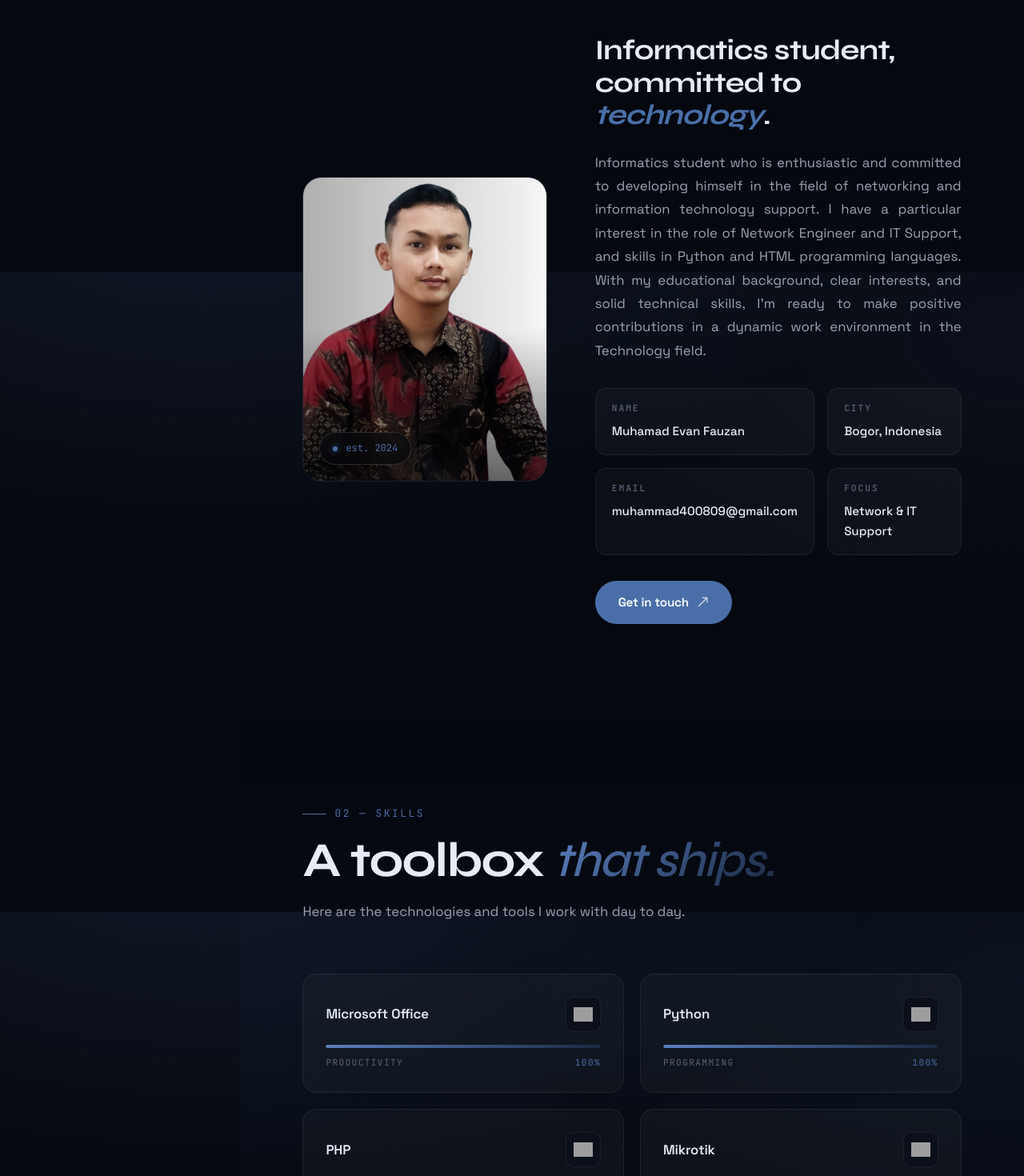
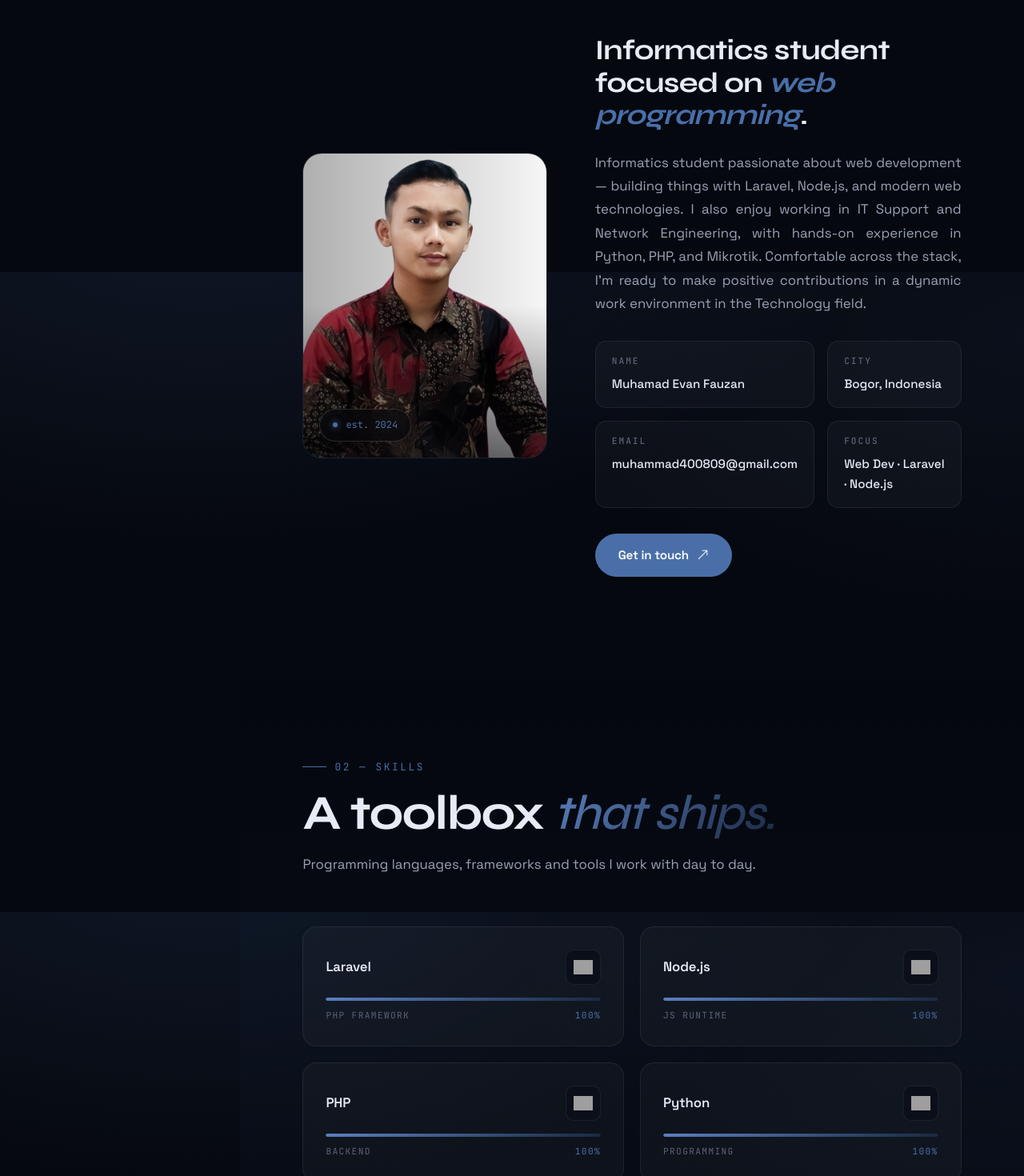
Before and after one commit to muhavan/muhavan.github.io, a React (Create React App) app in the folder frontend/: page / in a window 1280 px wide. Shown: the part 1260-2730 px from the top of the page at 80% size. Built offline with nearby package versions, Linux system fonts and the light colour scheme; grey boxes are pictures that could not be loaded.

Commit message:
auto-commit for 3fd6e453-234f-47b1-b77c-768c8e413c87

```diff
--- a/frontend/public/assets/css/style.css
+++ b/frontend/public/assets/css/style.css
@@ -532,12 +532,14 @@ h4 {
 
 #hero h1 .word {
   display: inline-block;
-  overflow: hidden;
   vertical-align: top;
+  padding: 0.05em 0.08em;
+  margin: -0.05em -0.08em;
 }
 #hero h1 .word span {
   display: inline-block;
-  transform: translateY(110%);
+  opacity: 0;
+  transform: translateY(40%);
   animation: rise 0.9s var(--easing) forwards;
 }
 #hero h1 .word:nth-child(1) span { animation-delay: 0.1s; }
@@ -546,6 +548,7 @@ h4 {
 
 @keyframes rise {
   to {
+    opacity: 1;
     transform: translateY(0);
   }
 }
--- a/frontend/public/index.html
+++ b/frontend/public/index.html
@@ -101,7 +101,7 @@
       </h1>
 
       <p data-testid="hero-subtitle">
-        I&rsquo;m <span class="typed" data-typed-items="Informatics Student, IT Support, Programmer, Website Enthusiast, Network Engineer"></span>
+        I&rsquo;m <span class="typed" data-typed-items="Web Developer, Laravel Developer, Node.js Developer, Programmer, IT Support, Network Engineer, Informatics Student"></span>
       </p>
 
       <div class="hero-cta">
@@ -122,7 +122,7 @@
     <!-- ======= Marquee strip ======= -->
     <div class="marquee" aria-hidden="true" data-testid="marquee">
       <div class="marquee-track">
-        <span>Web Developer</span><span>IT Support</span><span>Network Engineer</span><span>Programmer</span><span>Website Enthusiast</span><span>Web Developer</span><span>IT Support</span><span>Network Engineer</span><span>Programmer</span><span>Website Enthusiast</span>
+        <span>Web Developer</span><span>Laravel</span><span>Node.js</span><span>Programmer</span><span>IT Support</span><span>Network Engineer</span><span>Web Developer</span><span>Laravel</span><span>Node.js</span><span>Programmer</span><span>IT Support</span><span>Network Engineer</span>
       </div>
     </div>
 
@@ -141,8 +141,8 @@
         </div>
 
         <div class="about-content reveal" data-delay="1">
-          <h3>Informatics student, committed to <span style="color: var(--accent); font-style: italic;">technology</span>.</h3>
-          <p>Informatics student who is enthusiastic and committed to developing himself in the field of networking and information technology support. I have a particular interest in the role of Network Engineer and IT Support, and skills in Python and HTML programming languages. With my educational background, clear interests, and solid technical skills, I&rsquo;m ready to make positive contributions in a dynamic work environment in the Technology field.</p>
+          <h3>Informatics student focused on <span style="color: var(--accent); font-style: italic;">web programming</span>.</h3>
+          <p>Informatics student passionate about web development &mdash; building things with Laravel, Node.js, and modern web technologies. I also enjoy working in IT Support and Network Engineering, with hands-on experience in Python, PHP, and Mikrotik. Comfortable across the stack, I&rsquo;m ready to make positive contributions in a dynamic work environment in the Technology field.</p>
 
           <ul class="about-info" data-testid="about-info">
             <li>
@@ -159,7 +159,7 @@
             </li>
             <li>
               <strong>Focus</strong>
-              <span>Network &amp; IT Support</span>
+              <span>Web Dev · Laravel · Node.js</span>
             </li>
           </ul>
 
@@ -175,26 +175,26 @@
       <div class="section-title reveal">
         <div class="label">02 — Skills</div>
         <h2>A toolbox <span class="accent">that ships.</span></h2>
-        <p>Here are the technologies and tools I work with day to day.</p>
+        <p>Programming languages, frameworks and tools I work with day to day.</p>
       </div>
 
       <div class="skills-grid" data-testid="skills-grid">
-        <div class="skill-card reveal" data-testid="skill-msoffice" style="--skill-w: 100%;">
+        <div class="skill-card reveal" data-testid="skill-laravel" style="--skill-w: 100%;">
           <div class="skill-head">
-            <span class="skill-name">Microsoft Office</span>
-            <span class="skill-icon"><img src="https://api.iconify.design/logos:microsoft-icon.svg" alt="Microsoft Office"></span>
+            <span class="skill-name">Laravel</span>
+            <span class="skill-icon"><img src="https://api.iconify.design/logos:laravel.svg" alt="Laravel"></span>
           </div>
           <div class="skill-bar"><span></span></div>
-          <div class="skill-meta"><span>Productivity</span><span class="skill-pct">100%</span></div>
+          <div class="skill-meta"><span>PHP Framework</span><span class="skill-pct">100%</span></div>
         </div>
 
-        <div class="skill-card reveal" data-delay="1" data-testid="skill-python" style="--skill-w: 100%;">
+        <div class="skill-card reveal" data-delay="1" data-testid="skill-nodejs" style="--skill-w: 100%;">
           <div class="skill-head">
-            <span class="skill-name">Python</span>
-            <span class="skill-icon"><img src="https://api.iconify.design/logos:python.svg" alt="Python"></span>
+            <span class="skill-name">Node.js</span>
+            <span class="skill-icon"><img src="https://api.iconify.design/logos:nodejs-icon.svg" alt="Node.js"></span>
           </div>
           <div class="skill-bar"><span></span></div>
-          <div class="skill-meta"><span>Programming</span><span class="skill-pct">100%</span></div>
+          <div class="skill-meta"><span>JS Runtime</span><span class="skill-pct">100%</span></div>
         </div>
 
         <div class="skill-card reveal" data-delay="2" data-testid="skill-php" style="--skill-w: 100%;">
@@ -206,7 +206,52 @@
           <div class="skill-meta"><span>Backend</span><span class="skill-pct">100%</span></div>
         </div>
 
-        <div class="skill-card reveal" data-testid="skill-mikrotik" style="--skill-w: 100%;">
+        <div class="skill-card reveal" data-testid="skill-python" style="--skill-w: 100%;">
+          <div class="skill-head">
+            <span class="skill-name">Python</span>
+            <span class="skill-icon"><img src="https://api.iconify.design/logos:python.svg" alt="Python"></span>
+          </div>
+          <div class="skill-bar"><span></span></div>
+          <div class="skill-meta"><span>Programming</span><span class="skill-pct">100%</span></div>
+        </div>
+
+        <div class="skill-card reveal" data-delay="1" data-testid="skill-javascript" style="--skill-w: 100%;">
+          <div class="skill-head">
+            <span class="skill-name">JavaScript</span>
+            <span class="skill-icon"><img src="https://api.iconify.design/logos:javascript.svg" alt="JavaScript"></span>
+          </div>
+          <div class="skill-bar"><span></span></div>
+          <div class="skill-meta"><span>Web Programming</span><span class="skill-pct">100%</span></div>
+        </div>
+
+        <div class="skill-card reveal" data-delay="2" data-testid="skill-html" style="--skill-w: 100%;">
+          <div class="skill-head">
+            <span class="skill-name">HTML5</span>
+            <span class="skill-icon"><img src="https://api.iconify.design/logos:html-5.svg" alt="HTML5"></span>
+          </div>
+          <div class="skill-bar"><span></span></div>
+          <div class="skill-meta"><span>Frontend</span><span class="skill-pct">100%</span></div>
+        </div>
+
+        <div class="skill-card reveal" data-testid="skill-css" style="--skill-w: 100%;">
+          <div class="skill-head">
+            <span class="skill-name">CSS3</span>
+            <span class="skill-icon"><img src="https://api.iconify.design/logos:css-3.svg" alt="CSS3"></span>
+          </div>
+          <div class="skill-bar"><span></span></div>
+          <div class="skill-meta"><span>Styling</span><span class="skill-pct">100%</span></div>
+        </div>
+
+        <div class="skill-card reveal" data-delay="1" data-testid="skill-mysql" style="--skill-w: 100%;">
+          <div class="skill-head">
+            <span class="skill-name">MySQL</span>
+            <span class="skill-icon"><img src="https://api.iconify.design/logos:mysql.svg" alt="MySQL"></span>
+          </div>
+          <div class="skill-bar"><span></span></div>
+          <div class="skill-meta"><span>Database</span><span class="skill-pct">100%</span></div>
+        </div>
+
+        <div class="skill-card reveal" data-delay="2" data-testid="skill-mikrotik" style="--skill-w: 100%;">
           <div class="skill-head">
             <span class="skill-name">Mikrotik</span>
             <span class="skill-icon"><img src="https://api.iconify.design/simple-icons:mikrotik.svg?color=%23e11a2a" alt="Mikrotik"></span>
@@ -215,22 +260,13 @@
           <div class="skill-meta"><span>Networking</span><span class="skill-pct">100%</span></div>
         </div>
 
-        <div class="skill-card reveal" data-delay="1" data-testid="skill-html" style="--skill-w: 100%;">
+        <div class="skill-card reveal" data-testid="skill-msoffice" style="--skill-w: 100%;">
           <div class="skill-head">
-            <span class="skill-name">HTML5</span>
-            <span class="skill-icon"><img src="https://api.iconify.design/logos:html-5.svg" alt="HTML5"></span>
+            <span class="skill-name">Microsoft Office</span>
+            <span class="skill-icon"><img src="https://api.iconify.design/logos:microsoft-icon.svg" alt="Microsoft Office"></span>
           </div>
           <div class="skill-bar"><span></span></div>
-          <div class="skill-meta"><span>Frontend</span><span class="skill-pct">100%</span></div>
-        </div>
-
-        <div class="skill-card reveal" data-delay="2" data-testid="skill-css" style="--skill-w: 100%;">
-          <div class="skill-head">
-            <span class="skill-name">CSS3</span>
-            <span class="skill-icon"><img src="https://api.iconify.design/logos:css-3.svg" alt="CSS3"></span>
-          </div>
-          <div class="skill-bar"><span></span></div>
-          <div class="skill-meta"><span>Styling</span><span class="skill-pct">100%</span></div>
+          <div class="skill-meta"><span>Productivity</span><span class="skill-pct">100%</span></div>
         </div>
       </div>
     </section>
@@ -426,7 +462,7 @@
             </div>
             <div>
               <h3>Muhamad Evan <span class="accent">Fauzan</span></h3>
-              <p class="linkedin-sub">Web Enthusiast · IT Support · Network Engineer<br>Universitas Bina Sarana Informatika</p>
+              <p class="linkedin-sub">Web Developer · Laravel · Node.js · IT Support<br>Universitas Bina Sarana Informatika</p>
             </div>
             <div class="linkedin-cta">
               View full profile
```
Also changed, not shown: 1 other file (tests, documents, lock files or other folders).
